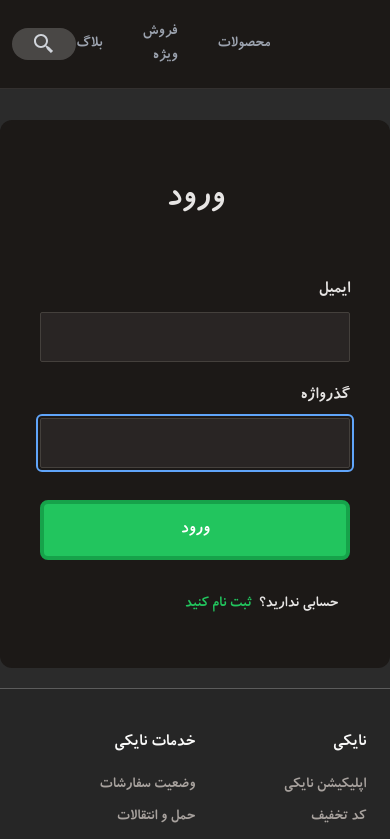
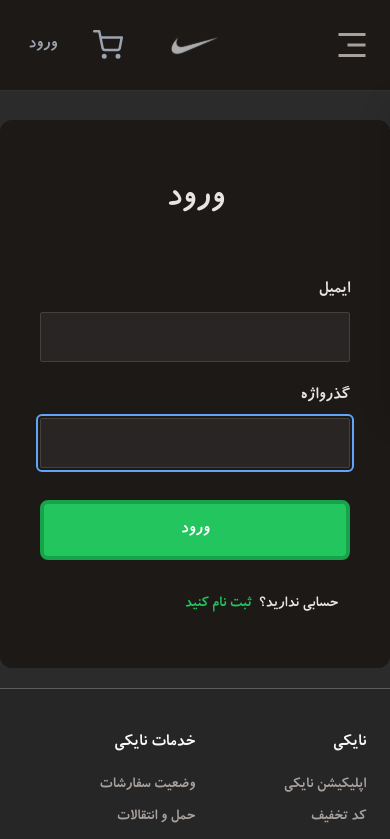
Before and after one commit to ParsaAsdpr/nike, a Next.js app: page /login in a window 390 px wide. Shown: the top 839 px of the page. Built offline with nearby package versions, Linux system fonts and the light colour scheme; no server answers.

Commit message:
responsive navbar

```diff
--- a/components/Navbar/Navbar.jsx
+++ b/components/Navbar/Navbar.jsx
@@ -9,8 +9,12 @@
 import SearchBox from "./SearchBox";
 import { FiShoppingCart } from "react-icons/fi";
 import { BsFillTriangleFill } from "react-icons/bs";
+import { FaUserAlt } from "react-icons/fa";
+import { RiCloseFill, RiMenu3Line } from "react-icons/ri";
 
 const Navbar = () => {
+  const [clicked, setClicked] = React.useState(false);
+
   const navItems = [
     { text: "محصولات", url: "/products" },
     { text: "فروش ویژه", url: "!#" },
@@ -32,13 +36,22 @@
     signOut({ callbackUrl: "/login" });
   };
 
+  const handleClick = () => {
+    setClicked(!clicked);
+  };
+
   return (
     <header
       className="border-b border-b-white border-opacity-10 bg-stone-900 z-50 fixed top-0 w-full"
       dir="rtl"
     >
-      <nav className="max-w-7xl mx-auto flex py-5 items-center px-10 xl:px-0 justify-between">
-        <div className="flex flex-row items-center">
+      <nav className="max-w-7xl mx-auto flex py-5 items-center px-5 md:px-10 xl:px-4 justify-between relative">
+        <div className=" w-full lg:hidden text-stone-400 text-4xl" onClick={handleClick}>
+          {clicked ? <RiCloseFill className="cursor-pointer" /> : <RiMenu3Line className="cursor-pointer" />}
+        </div>
+
+        <div className="w-full">
+          <div className="flex flex-row items-center justify-center lg:gap-7 lg:justify-start">
             <Link href="/" passHref>
               <Image
                 src={"/images/Logo.svg"}
@@ -48,18 +61,20 @@
                 height={50}
               />
             </Link>
-          <div className="flex flex-row gap-10 mr-20 items-center">
+            <div className={`${clicked ? "nav-menu active" : "nav-menu"} `}>
               {navItems.map((item, index) => (
                 <Link key={index} href={item.url}>
-                <a className="text-gray-400 hover:text-gray-200 transition">
+                  <a className="text-gray-400 hover:text-gray-200 lg:py-0 py-10 hover:bg-stone-800 lg:hover:bg-transparent transition">
                     {item.text}
                   </a>
                 </Link>
               ))}
             </div>
           </div>
-        <div className="flex flex-row gap-5 items-center">
-          <SearchBox />
+        </div>
+
+        <div className="w-full flex flex-row gap-5 items-center justify-end" dir="rtl">
+          <SearchBox className='hidden lg:flex' />
           <Link href="/cart">
             <a
               className="p-2 text-gray-400 hover:text-gray-200 text-3xl hover:scale-110 transition relative"
@@ -80,13 +95,21 @@
           ) : session?.user ? (
             <Menu as="div" className="relative inline-block">
               <Menu.Button
-                className="text-gray-400 hover:text-gray-200 transition border border-stone-500 bg-[#151515] rounded-full px-6 py-3 flex flex-row items-center gap-5 justify-between"
+                className="text-gray-400 hover:text-gray-200 transition flex lg:hidden flex-col items-center gap-2 justify-between"
+                dir="ltr"
+              >
+                <p><FaUserAlt /></p>
+                <BsFillTriangleFill className="text-xs rotate-180" />
+              </Menu.Button>
+
+              <Menu.Button
+                className="text-gray-400 hidden hover:text-gray-200 transition border border-stone-500 bg-[#151515] rounded-full px-6 py-3 lg:flex flex-row items-center gap-5 justify-between"
                 dir="ltr"
               >
                 <p>{session.user.name}</p>
                 <BsFillTriangleFill className="text-xs rotate-180" />
               </Menu.Button>
-              <Menu.Items className="absolute right-0 w-56 origin-top-right top-16 bg-stone-700 text-white shadow-lg rounded-md py-1">
+              <Menu.Items className="absolute left-0 w-56 origin-top-left lg:origin-top-right top-16 bg-stone-700 text-white shadow-lg rounded-md py-1">
                 <Menu.Item>
                   <DropdownLink className="dropdown-link" href="/profile">
                     ویرایش پروفایل
--- a/components/Navbar/SearchBox.jsx
+++ b/components/Navbar/SearchBox.jsx
@@ -2,7 +2,7 @@
 import { BiSearchAlt2 } from "react-icons/bi";
 import { useRouter } from "next/router";
 
-const SearchBox = () => {
+const SearchBox = ({className}) => {
   const [query, setQuery] = React.useState("");
   const queryChangeHandler = (e) => {
     setQuery(e.target.value);
@@ -18,7 +18,7 @@
   return (
     <form
       onSubmit={handleSubmit}
-      className="rounded-full bg-white bg-opacity-20 text-gray-300 flex flex-row px-5 items-center"
+      className={`${className} rounded-full bg-white bg-opacity-20 text-gray-300 flex flex-row px-5 items-center`}
     >
       <input
         type="text"
--- a/styles/globals.css
+++ b/styles/globals.css
@@ -43,6 +43,59 @@
   background: url(/images/Path\ 4.svg) no-repeat right;
   background-size: 150% 100%;
 }
+
+
+
+header {
+  @apply bg-stone-900;
+}
+
+.nav-menu {
+  display: grid;
+  grid-template-columns: repeat(5, auto);
+  grid-gap: 2rem;
+  list-style: none;
+  text-align: center;
+  justify-content: start;
+  margin-right: 2rem;
+}
+
+
+@media screen and (max-width: 1024px) {
+  .nav-menu {
+    display: flex;
+    flex-direction: column;
+    grid-gap: 0;
+    width: 100%;
+    position: fixed;
+    top: 91px;
+    margin-right: 0;
+    right: -100%;
+    opacity: 1;
+    transition: all 0.5s ease;
+    box-shadow: 0px 15px 30px 1px #00000022;
+    /* padding: 20px 0; */
+  }
+  .nav-menu.active {
+    background: #111111;
+    right: 0;
+    opacity: 1;
+    transition: all 0.5s ease;
+    z-index: 1;
+  }
+}
+
+@media screen and (max-width: 400px) {
+    .username{
+        display: none;
+    }
+}
+@media screen and (max-width: 962px) {
+  header .mobilesign{
+      display: block !important;
+  }
+}
+
 @font-face {
   font-family: koodak;
   src: url(/Fonts/BKoodkBd.ttf);
```
Also changed, not shown: test.js (added, +146 -0 lines). Lines whose indentation alone changed are shown as unchanged.
